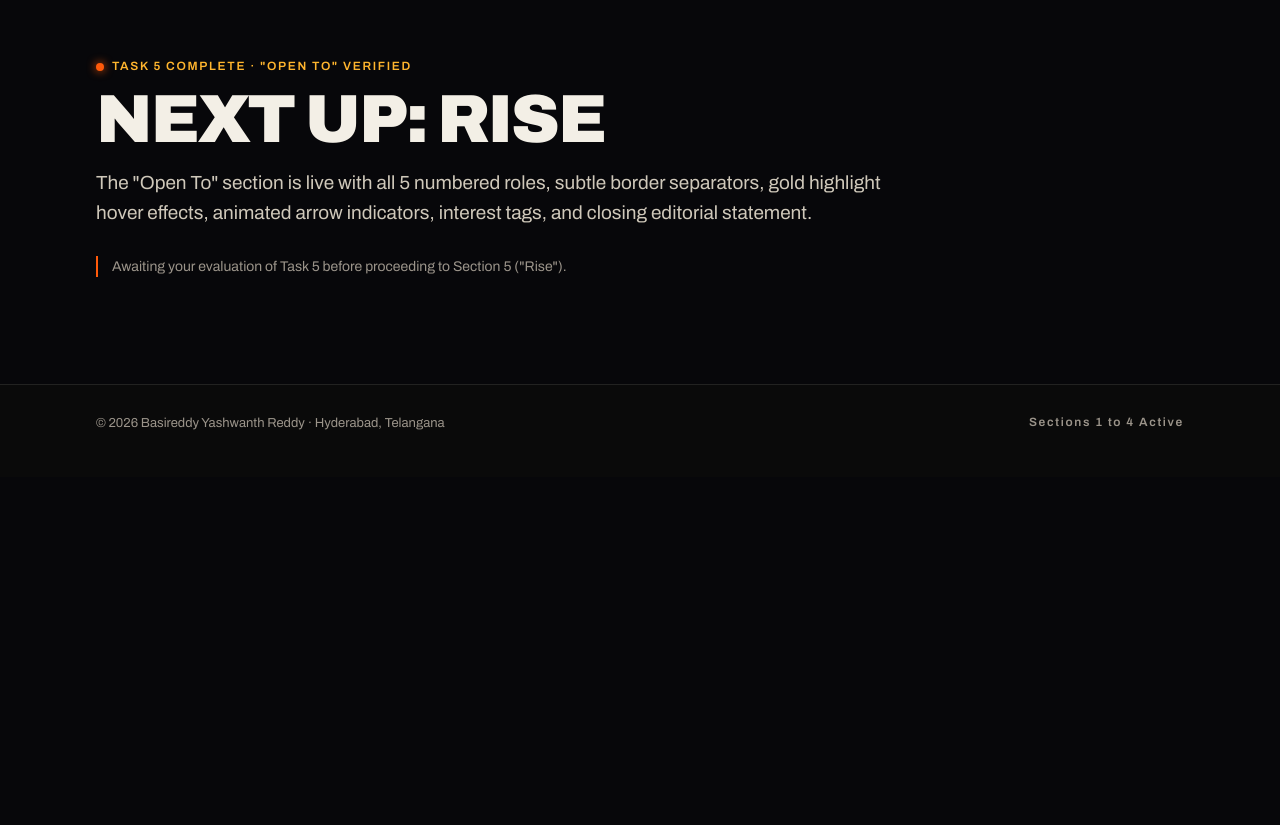
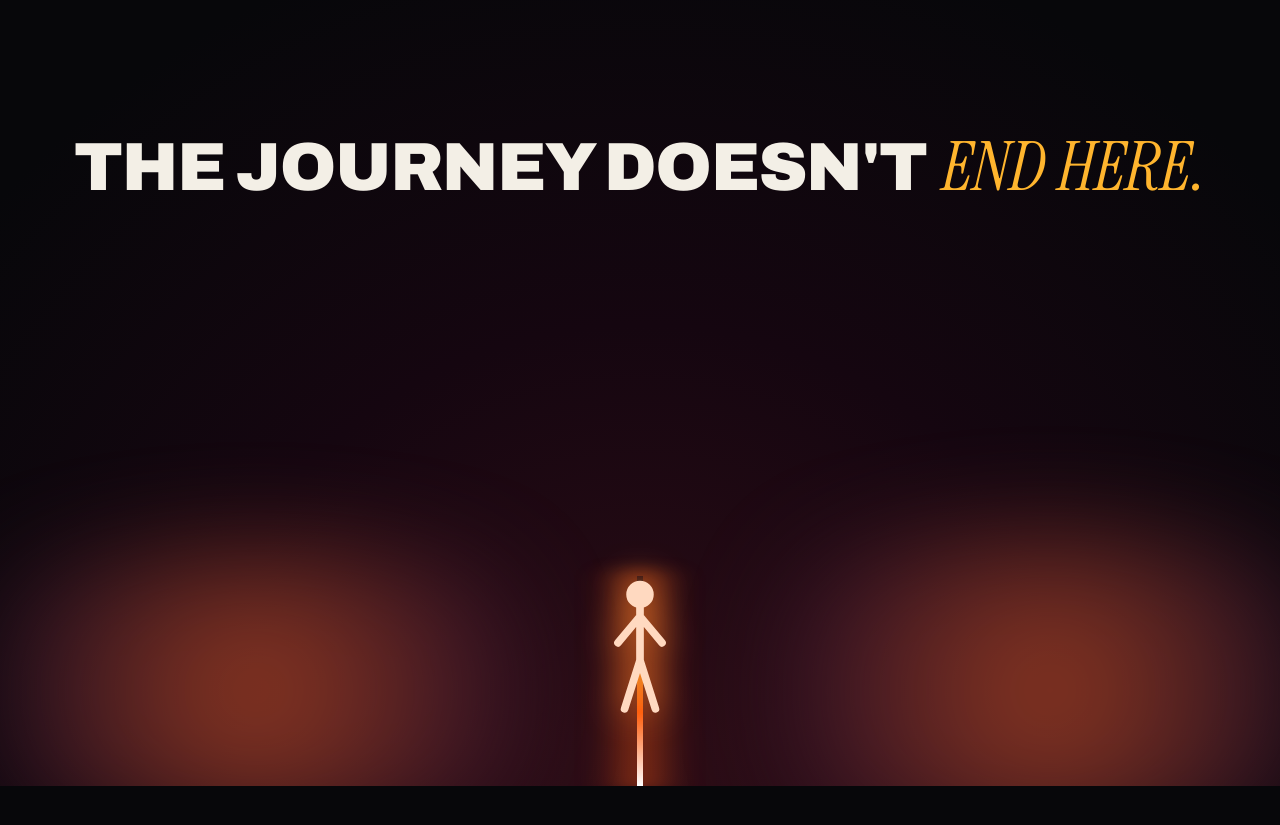
Before and after one commit to byreddy899/Portfolio, a React (Vite) app: page / in a window 1280 px wide. Shown: the part 6960-7785 px from the top of the page. Before the commit the page ends 7437 px from the top, so only its background shows below. Built offline with nearby package versions, Linux system fonts and the light colour scheme.

Commit message:
feat(animation): implement Task 6 Rise with scroll-driven ascent, vertical light beam, and 4 sequential storytelling phrases

```diff
--- a/src/App.tsx
+++ b/src/App.tsx
@@ -10,6 +10,7 @@ import { TheLeap } from './components/sections/TheLeap';
 import { TheNoise } from './components/sections/TheNoise';
 import { SelectedWork } from './components/sections/SelectedWork';
 import { OpenTo } from './components/sections/OpenTo';
+import { Rise } from './components/sections/Rise';
 import { useIntersectionReveal } from './hooks/useIntersectionReveal';
 
 export const App: React.FC = () => {
@@ -58,7 +59,10 @@ export const App: React.FC = () => {
       {/* 6. Section 4: Open To (Career Opportunities Section) */}
       <OpenTo />
 
-      {/* 7. Section 4 Boundary */}
+      {/* 7. Section 5: Rise (Scroll-driven Ascent Scene) */}
+      <Rise />
+
+      {/* 8. Section 5 Boundary */}
       <main style={{ position: 'relative', zIndex: 2, background: 'var(--bg)' }}>
         <section
           style={{
@@ -88,7 +92,7 @@ export const App: React.FC = () => {
                     boxShadow: '0 0 10px var(--fire)'
                   }}
                 />
-                Task 5 Complete · "Open To" Verified
+                Task 6 Complete · "Rise" Verified
               </div>
 
               <h2
@@ -98,7 +102,7 @@ export const App: React.FC = () => {
                   fontSize: 'clamp(32px, 6vw, 68px)'
                 }}
               >
-                Next Up: Rise
+                Next Up: About
               </h2>
 
               <p
@@ -109,18 +113,18 @@ export const App: React.FC = () => {
                   marginBottom: '28px'
                 }}
               >
-                The "Open To" section is live with all 5 numbered roles, subtle border separators, gold highlight hover effects, animated arrow indicators, interest tags, and closing editorial statement.
+                The "Rise" ascent sequence is live with the 300vh sticky scene, glowing laser pillar, ascending figure climbing upwards, and the three sequential poetic editorial statements.
               </p>
 
               <div className="note" style={{ maxWidth: '620px' }}>
-                Awaiting your evaluation of Task 5 before proceeding to Section 5 ("Rise").
+                Awaiting your evaluation of Task 6 before proceeding to Section 6 ("About").
               </div>
             </div>
           </Container>
         </section>
       </main>
 
-      {/* 8. Semantic Footer */}
+      {/* 9. Semantic Footer */}
       <footer
         style={{
           background: '#0a0a0a',
@@ -144,7 +148,7 @@ export const App: React.FC = () => {
           >
             <span>© 2026 Basireddy Yashwanth Reddy · Hyderabad, Telangana</span>
             <span className="sm" style={{ color: 'var(--mute)', textTransform: 'none' }}>
-              Sections 1 to 4 Active
+              Sections 1 to 5 Active
             </span>
           </div>
         </Container>
--- /dev/null
+++ b/src/components/sections/Rise.css
@@ -0,0 +1,150 @@
+/* ==========================================================================
+   Section 5: Rise — Cinematic Scroll Animation Section
+   ========================================================================== */
+
+#rise {
+  height: 350vh;
+  position: relative;
+  background-color: var(--bg);
+  z-index: 2;
+  overflow: clip;
+}
+
+.rise-stick {
+  position: sticky;
+  top: 0;
+  height: 100svh;
+  height: 100vh;
+  overflow: hidden;
+  display: flex;
+  align-items: flex-end;
+  justify-content: center;
+  background: radial-gradient(circle at 50% 100%, #2e0d16 0%, #150610 45%, #07070a 85%);
+  contain: layout paint;
+}
+
+/* Atmospheric Luminous Clouds */
+.rise-cl {
+  position: absolute;
+  border-radius: 50%;
+  filter: blur(50px);
+  background: radial-gradient(circle, rgba(200, 80, 40, 0.8), rgba(74, 31, 58, 0.5) 60%, transparent 70%);
+  opacity: 0.85;
+  pointer-events: none;
+}
+
+/* Vertical Beam of Warm Light Extending Upward */
+.rise-pill {
+  position: absolute;
+  left: 50%;
+  bottom: 0;
+  width: 6px;
+  height: 75vh;
+  margin-left: -3px;
+  background: linear-gradient(
+    to top,
+    #ffffff 0%,
+    var(--fire) 35%,
+    rgba(255, 181, 46, 0.8) 65%,
+    transparent 100%
+  );
+  box-shadow: 0 0 50px 18px rgba(255, 80, 20, 0.6);
+  transform-origin: bottom;
+  will-change: transform, box-shadow;
+  pointer-events: none;
+  z-index: 3;
+}
+
+/* Ascending Human Stick Figure */
+.rise-fig {
+  position: absolute;
+  left: 50%;
+  width: clamp(70px, 9vw, 110px);
+  margin-left: calc(clamp(70px, 9vw, 110px) / -2);
+  will-change: transform, bottom;
+  filter: drop-shadow(0 0 18px rgba(255, 140, 50, 0.95));
+  pointer-events: none;
+  z-index: 4;
+}
+
+/* Sequential Poetic Editorial Lines */
+.rise-lines {
+  position: absolute;
+  left: 0;
+  right: 0;
+  top: 18vh;
+  text-align: center;
+  padding: 0 clamp(20px, 5vw, 60px);
+  z-index: 5;
+  pointer-events: none;
+}
+
+.rise-line {
+  position: absolute;
+  left: 0;
+  right: 0;
+  margin: 0;
+  opacity: 0;
+  transform: translateY(24px);
+  transition: opacity 0.75s cubic-bezier(0.2, 0.7, 0.2, 1),
+    transform 0.75s cubic-bezier(0.2, 0.7, 0.2, 1);
+  color: var(--ink);
+  font-family: var(--sans);
+  font-weight: 900;
+  font-size: clamp(28px, 5.8vw, 68px);
+  line-height: 1.1;
+  font-stretch: 125%;
+  text-transform: uppercase;
+  letter-spacing: -0.02em;
+  will-change: opacity, transform;
+}
+
+.rise-line.on {
+  opacity: 1;
+  transform: translateY(0);
+}
+
+/* Italic Instrument Serif emphasis */
+.rise-serif-accent {
+  font-family: var(--serif);
+  font-style: italic;
+  font-weight: 400;
+  text-transform: none;
+  color: var(--gold);
+  margin-left: 0.22em;
+  letter-spacing: normal;
+}
+
+/* Climax warm light transition into next section */
+.rise-flash {
+  position: absolute;
+  inset: 0;
+  background: radial-gradient(circle at 50% 60%, rgba(255, 110, 20, 0.4), rgba(74, 18, 8, 0.2) 65%, transparent 85%);
+  opacity: 0;
+  pointer-events: none;
+  z-index: 2;
+  will-change: opacity;
+}
+
+/* Responsive adjustments */
+@media (max-width: 768px) {
+  .rise-lines {
+    top: 15vh;
+    padding: 0 20px;
+  }
+  .rise-line {
+    font-size: clamp(24px, 7vw, 44px);
+  }
+}
+
+/* Accessibility: prefers-reduced-motion */
+@media (prefers-reduced-motion: reduce) {
+  .rise-line {
+    transition: none !important;
+  }
+  .rise-pill,
+  .rise-fig,
+  .rise-flash {
+    will-change: auto;
+  }
+}
--- /dev/null
+++ b/src/components/sections/Rise.tsx
@@ -0,0 +1,154 @@
+import React, { useEffect, useRef } from 'react';
+import { portfolioData } from '../../data/portfolioData';
+import { useReducedMotion } from '../../hooks/useReducedMotion';
+import './Rise.css';
+
+const clamp = (val: number, min = 0, max = 1): number =>
+  Math.min(max, Math.max(min, val));
+
+export const Rise: React.FC = () => {
+  const { riseStory } = portfolioData;
+  const prefersReducedMotion = useReducedMotion();
+
+  const containerRef = useRef<HTMLElement | null>(null);
+  const pillRef = useRef<HTMLDivElement | null>(null);
+  const figRef = useRef<SVGSVGElement | null>(null);
+  const flashRef = useRef<HTMLDivElement | null>(null);
+  const lineRefs = useRef<(HTMLParagraphElement | null)[]>([]);
+
+  useEffect(() => {
+    if (prefersReducedMotion) {
+      // In reduced motion mode, show the final inspiring statement statically
+      lineRefs.current.forEach((el, idx) => {
+        if (el) el.classList.toggle('on', idx === 3);
+      });
+      return;
+    }
+
+    let rafId: number;
+    let ticking = false;
+
+    const updateScene = () => {
+      const container = containerRef.current;
+      if (!container) {
+        ticking = false;
+        return;
+      }
+
+      const rect = container.getBoundingClientRect();
+      const scrollableDist = rect.height - window.innerHeight;
+      const progress = scrollableDist > 0 ? clamp(-rect.top / scrollableDist, 0, 1) : 0;
+
+      // 1. Ascending Stick Figure: climbs upward and subtly scales into perspective
+      if (figRef.current) {
+        const bottomVh = 8 + progress * 52;
+        const scale = 1 - progress * 0.22;
+        figRef.current.style.bottom = `${bottomVh}vh`;
+        figRef.current.style.transform = `scale(${scale})`;
+      }
+
+      // 2. Vertical Light Beam: extends upward and intensifies in brightness
+      if (pillRef.current) {
+        const scaleY = 0.35 + progress * 0.65;
+        const glowSpread = Math.floor(40 + progress * 80);
+        const glowIntensity = (0.45 + progress * 0.45).toFixed(2);
+        pillRef.current.style.transform = `scaleY(${scaleY})`;
+        pillRef.current.style.boxShadow = `0 0 ${glowSpread}px 18px rgba(255, 90, 20, ${glowIntensity})`;
+      }
+
+      // 3. Four Sequential Storytelling Phrases (revealed at 4 scroll intervals)
+      // Phase 0: 0.00 - 0.25 (Opening)
+      // Phase 1: 0.25 - 0.50 (Middle)
+      // Phase 2: 0.50 - 0.75 (Next)
+      // Phase 3: 0.75 - 1.00 (Closing)
+      const activeIndex =
+        progress < 0.25 ? 0 : progress < 0.5 ? 1 : progress < 0.75 ? 2 : 3;
+
+      lineRefs.current.forEach((el, idx) => {
+        if (el) {
+          el.classList.toggle('on', idx === activeIndex);
+        }
+      });
+
+      // 4. Climax Warm Light Transition (at progress > 0.86)
+      if (flashRef.current) {
+        const flashOpacity = clamp((progress - 0.86) / 0.14, 0, 1);
+        flashRef.current.style.opacity = `${flashOpacity}`;
+      }
+
+      ticking = false;
+    };
+
+    const handleScroll = () => {
+      if (!ticking) {
+        rafId = requestAnimationFrame(updateScene);
+        ticking = true;
+      }
+    };
+
+    window.addEventListener('scroll', handleScroll, { passive: true });
+    window.addEventListener('resize', handleScroll, { passive: true });
+    updateScene();
+
+    return () => {
+      window.removeEventListener('scroll', handleScroll);
+      window.removeEventListener('resize', handleScroll);
+      cancelAnimationFrame(rafId);
+    };
+  }, [prefersReducedMotion]);
+
+  return (
+    <section id="rise" ref={containerRef} aria-label="Rise — The Ascent Sequence">
+      <div className="rise-stick">
+        {/* Soft Luminous Atmospheric Clouds */}
+        <div
+          className="rise-cl"
+          style={{ width: '60vw', height: '36vh', left: '-10vw', bottom: '-6vh' }}
+          aria-hidden="true"
+        />
+        <div
+          className="rise-cl"
+          style={{ width: '60vw', height: '40vh', right: '-12vw', bottom: '-8vh' }}
+          aria-hidden="true"
+        />
+
+        {/* Rising Vertical Beam of Warm Light */}
+        <div ref={pillRef} className="rise-pill" id="pill" aria-hidden="true" />
+
+        {/* Ascending Human Stick Figure */}
+        <svg
+          ref={figRef}
+          id="fig2"
+          className="rise-fig"
+          viewBox="0 0 100 130"
+          fill="none"
+          stroke="#ffd9c0"
+          strokeWidth="7"
+          strokeLinecap="round"
+          strokeLinejoin="round"
+          aria-hidden="true"
+        >
+          <circle cx="50" cy="14" r="9" fill="#ffd9c0" />
+          <path d="M50 26 L50 74 M50 34 L30 58 M50 34 L70 58 M50 74 L36 118 M50 74 L64 118" />
+        </svg>
+
+        {/* Sequential Storytelling Typography with Italic Serif Accent */}
+        <div className="rise-lines" id="lines" aria-live="polite">
+          {riseStory.map((item, idx) => (
+            <p
+              key={idx}
+              ref={(el) => { lineRefs.current[idx] = el; }}
+              className={`rise-line ${idx === 0 ? 'on' : ''}`}
+            >
+              <span>{item.text}</span>
+              <span className="rise-serif-accent">{item.accent}</span>
+            </p>
+          ))}
+        </div>
+
+        {/* Climax Light Transition into Next Section */}
+        <div ref={flashRef} className="rise-flash" aria-hidden="true" />
+      </div>
+    </section>
+  );
+};
--- a/src/data/portfolioData.ts
+++ b/src/data/portfolioData.ts
@@ -95,6 +95,12 @@ export const portfolioData: PortfolioData = {
     'Some doors only open from the inside.',
     'This is where you come in.'
   ],
+  riseStory: [
+    { text: "THE JOURNEY DOESN'T", accent: 'END HERE.' },
+    { text: 'LEARN. BUILD. FAIL.', accent: 'REPEAT.' },
+    { text: 'EVERY STEP TAKES YOU', accent: 'HIGHER.' },
+    { text: 'STILL', accent: 'RISING.' }
+  ],
   stats: [
     { value: '8.4', label: 'CGPA · B.Tech CSE · 2024–2028' },
     { value: '97.7%', label: 'Intermediate MPC · 2022–2024' },
--- a/src/types/index.ts
+++ b/src/types/index.ts
@@ -47,6 +47,11 @@ export interface ContactChannel {
   copyable?: boolean;
 }
 
+export interface RiseStoryItem {
+  text: string;
+  accent: string;
+}
+
 export interface PortfolioData {
   identity: {
     name: string;
@@ -67,6 +72,7 @@ export interface PortfolioData {
   careerRoles: CareerRole[];
   openToData: OpenToSectionData;
   riseQuotes: string[];
+  riseStory: RiseStoryItem[];
   stats: StatItem[];
   internship: {
     role: string;
```
